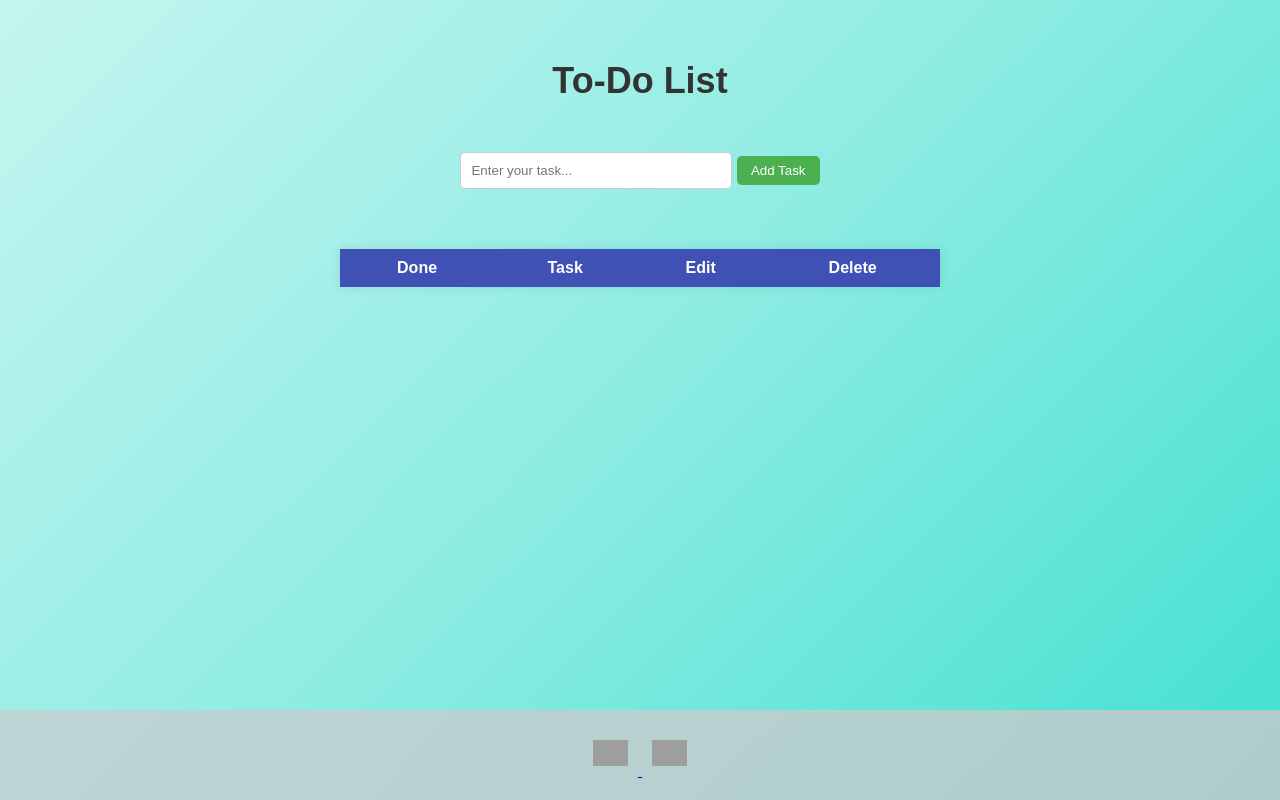
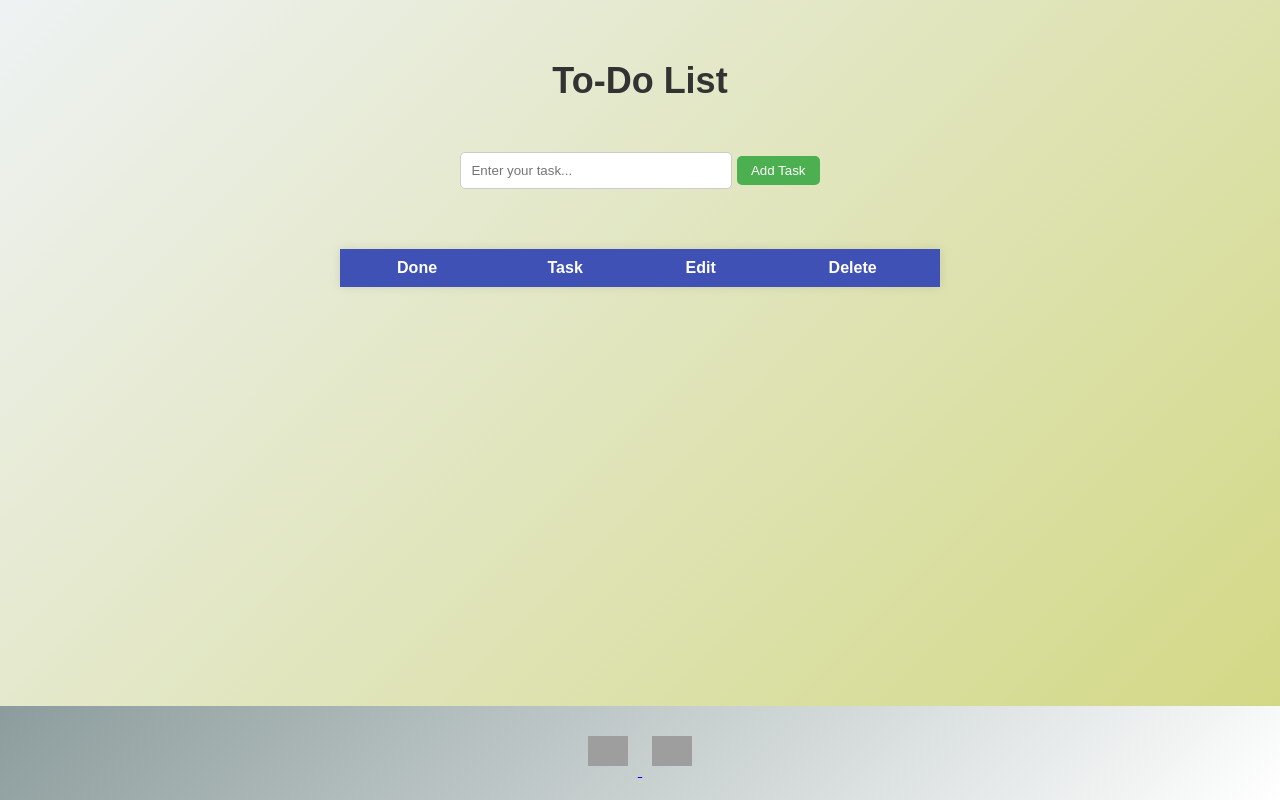
Before and after one commit to niravhingu/Todo-list-app, a plain HTML site: page index.html in a window 1280 px wide. Drawn offline with Linux system fonts and the light colour scheme; grey boxes are pictures that could not be loaded.

Commit message:
colour changes

```diff
--- a/style.css
+++ b/style.css
@@ -1,7 +1,7 @@
 body{
 
 font-family: Arial;
-background: linear-gradient(135deg, #c5f5f0, #8cece2, #40e0d0);
+background: linear-gradient(135deg, #eef2f3, #d2d781);
 text-align:center;
 margin:0;
 min-height:100vh;
@@ -97,15 +97,18 @@ footer{
 
 margin-top:auto;
 padding:20px;
-background: linear-gradient(135deg, #bed6d5, #aecccb);
+background: linear-gradient(135deg, #8c9c9c, #ffffff);
+backdrop-filter: blur(10px);
+
 
 }
 
 .social{
 
-width:35px;
+width:40px;
 margin:10px;
 transition:0.3s;
+
 
 }
 
```
